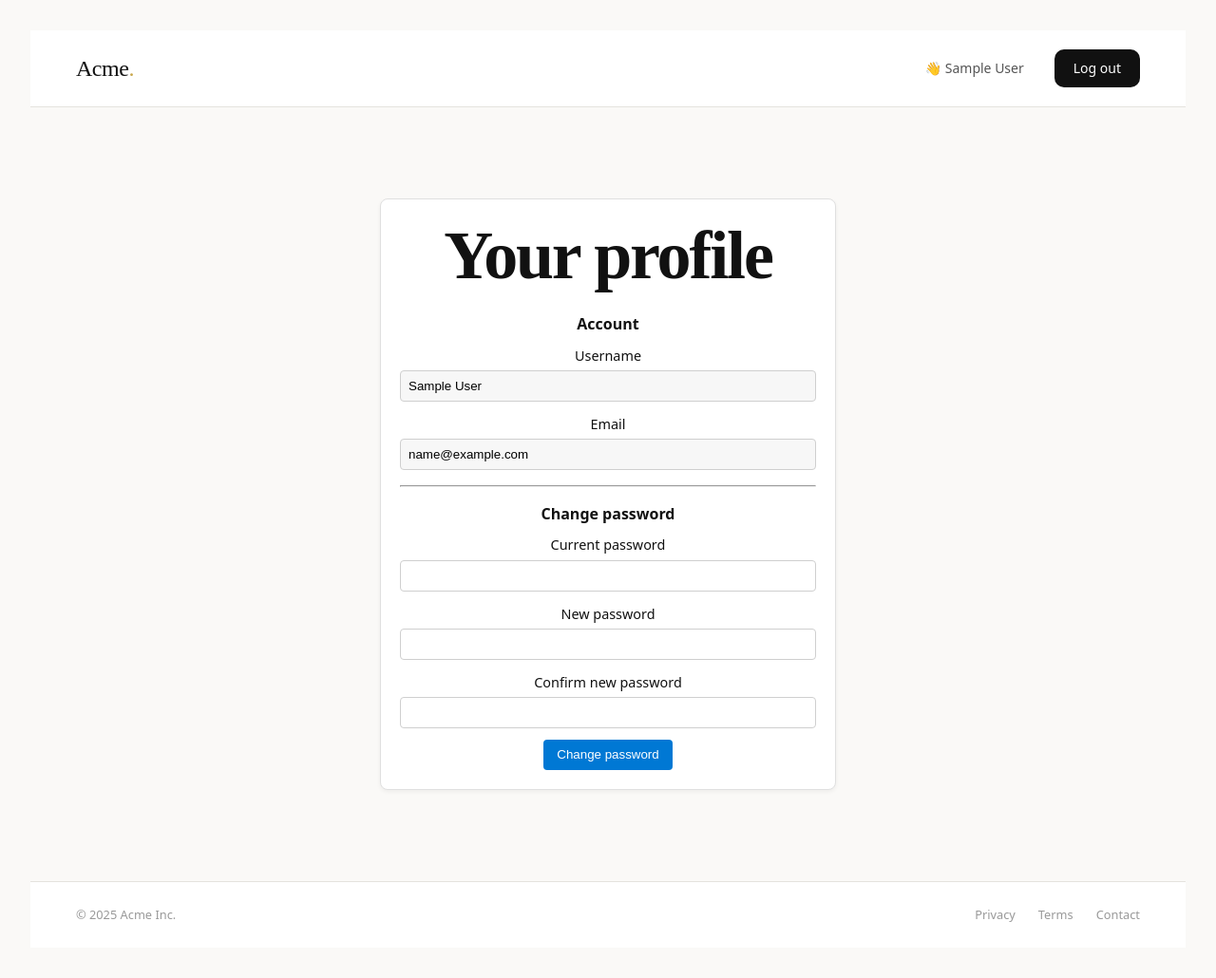
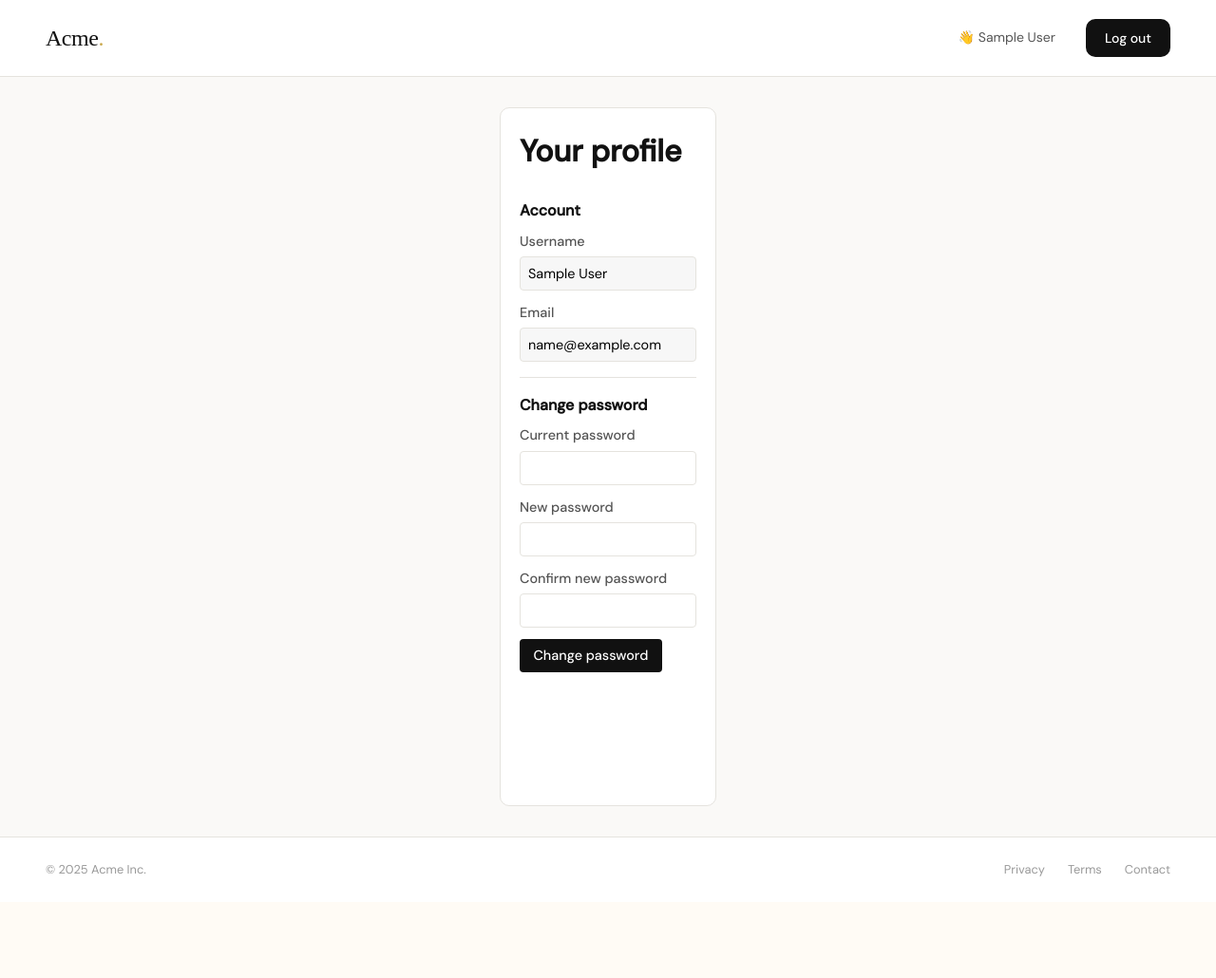
Before and after one commit to radufabian9794-glitch/SimpleWeb, a Flask app: page /profile2 in a window 1280 px wide. Shown: the whole page at 95% size. After the commit the page ends 923 px from the top, so only its background shows below. Run offline with Flask 3, Linux system fonts and the light colour scheme; the visitor is signed in with stand-in values (Sample User, id 1); tables that the repository leaves empty hold one stand-in row (values such as "Sample post"); some web fonts are replaced.

Commit message:
moved profile2 style to style.css

```diff
--- a/static/style.css
+++ b/static/style.css
@@ -576,3 +576,99 @@ body {
   margin-top: 2rem;
   color: var(--ink-faint);
 }
+
+/* ── Profile Page ── */
+.profile-page {
+  min-height: 100vh;
+  display: flex;
+  flex-direction: column;
+}
+
+.profile-card {
+  max-width: 480px;
+  margin: 2rem auto;
+  padding: 1.25rem;
+  border: 1px solid var(--border);
+  border-radius: var(--radius);
+  background: var(--surface);
+  flex: 1;
+}
+
+.profile-card h1 {
+  margin-bottom: 1.5rem;
+}
+
+.profile-card h2 {
+  font-size: 1rem;
+  margin: 0 0 0.5rem 0;
+}
+
+.profile-field {
+  margin-bottom: 0.75rem;
+}
+
+.profile-field label {
+  display: block;
+  font-size: 0.9rem;
+  font-weight: 500;
+  margin-bottom: 0.25rem;
+  color: var(--ink-soft);
+}
+
+.profile-field input[type="text"],
+.profile-field input[type="email"],
+.profile-field input[type="password"] {
+  width: 100%;
+  padding: 0.5rem;
+  border: 1px solid var(--border);
+  border-radius: 4px;
+  box-sizing: border-box;
+  font-family: inherit;
+  font-size: 0.9rem;
+}
+
+.profile-field input:focus {
+  border-color: var(--ink);
+  outline: none;
+  box-shadow: 0 0 0 3px rgba(0, 0, 0, 0.06);
+}
+
+.profile-card .btn-primary {
+  display: inline-block;
+  padding: 0.55rem 0.9rem;
+  background: var(--ink);
+  color: #fff;
+  border: none;
+  border-radius: 4px;
+  cursor: pointer;
+  font-weight: 500;
+  font-family: 'DM Sans', sans-serif;
+  font-size: 0.9rem;
+  transition: background 0.2s;
+}
+
+.profile-card .btn-primary:hover {
+  background: var(--accent-hover);
+}
+
+.profile-readonly {
+  background: #f7f7f7;
+}
+
+.profile-error {
+  color: #c62828;
+  font-size: 0.9rem;
+  margin-top: 0.5rem;
+}
+
+.profile-success {
+  color: #2e7d32;
+  font-size: 0.9rem;
+  margin-top: 0.5rem;
+}
+
+.profile-section-divider {
+  margin: 1rem 0;
+  border: none;
+  border-top: 1px solid var(--border);
+}
--- a/templates/profile2.html
+++ b/templates/profile2.html
@@ -6,19 +6,6 @@
   <title>Profile — Acme</title>
   <link rel="stylesheet" href="{{ url_for('static', filename='style.css') }}" />
   <link href="https://fonts.googleapis.com/css2?family=Instrument+Serif:ital@0;1&family=DM+Sans:wght@300;400;500&display=swap" rel="stylesheet" />
-  <style>
-        body{font-family:system-ui,-apple-system,Segoe UI,Roboto,Arial;margin:2rem}
-        .card{max-width:480px;margin:0 auto;padding:1.25rem;border:1px solid #e0e0e0;border-radius:8px}
-        .field{margin-bottom:0.75rem}
-        label{display:block;font-size:0.9rem;margin-bottom:0.25rem}
-        input[type="text"], input[type="email"], input[type="password"]{
-            width:100%;padding:0.5rem;border:1px solid #cfcfcf;border-radius:4px;box-sizing:border-box
-        }
-        .btn{display:inline-block;padding:0.55rem 0.9rem;background:#0078d4;color:#fff;border:none;border-radius:4px;cursor:pointer}
-        .error{color:#c62828;font-size:0.9rem;margin-top:0.5rem}
-        .success{color:#2e7d32;font-size:0.9rem;margin-top:0.5rem}
-        .readonly{background:#f7f7f7}
-    </style>
 </head>
 
 <body>
@@ -46,43 +33,42 @@
     {% endif %}
   {% endwith %}
 
-  <header class="hero">
-
-    <main class="card" role="main" aria-labelledby="profile-heading">
+  <div class="profile-page">
+    <main class="profile-card" role="main" aria-labelledby="profile-heading">
         <h1 id="profile-heading">Your profile</h1>
 
         <section aria-labelledby="account-info">
-            <h2 id="account-info" style="font-size:1rem;margin:0 0 0.5rem 0">Account</h2>
-            <div class="field">
+            <h2 id="account-info">Account</h2>
+            <div class="profile-field">
                 <label>Username</label>
-                <input type="text" value="{{ name }}" class="readonly" readonly aria-readonly="true">
+                <input type="text" value="{{ name }}" class="profile-readonly" readonly aria-readonly="true">
             </div>
-            <div class="field">
+            <div class="profile-field">
                 <label>Email</label>
-                <input type="email" value="{{ email }}" class="readonly" readonly aria-readonly="true">
+                <input type="email" value="{{ email }}" class="profile-readonly" readonly aria-readonly="true">
             </div>
         </section>
 
-        <hr style="margin:1rem 0">
+        <hr class="profile-section-divider">
 
         <section aria-labelledby="password-section">
-            <h2 id="password-section" style="font-size:1rem;margin:0 0 0.5rem 0">Change password</h2>
+            <h2 id="password-section">Change password</h2>
 
             <form id="password-form" method="post" action="/profile/change-password">
-                <div class="field">
+                <div class="profile-field">
                     <label for="current_password">Current password</label>
                     <input id="current_password" name="current_password" type="password" required autocomplete="current-password">
                 </div>
-                <div class="field">
+                <div class="profile-field">
                     <label for="new_password">New password</label>
                     <input id="new_password" name="new_password" type="password" required autocomplete="new-password" minlength="8">
                 </div>
-                <div class="field">
+                <div class="profile-field">
                     <label for="confirm_password">Confirm new password</label>
                     <input id="confirm_password" name="confirm_password" type="password" required autocomplete="new-password" minlength="8">
                 </div>
 
-                <button type="submit" class="btn">Change password</button>
+                <button type="submit" class="btn-primary">Change password</button>
                 <div id="msg" role="status" aria-live="polite"></div>
             </form>
         </section>
@@ -102,7 +88,7 @@
                 if (newPwd.value !== confirmPwd.value) {
                     e.preventDefault();
                     msg.textContent = 'New password and confirmation do not match.';
-                    msg.className = 'error';
+                    msg.className = 'profile-error';
                     confirmPwd.focus();
                     return;
                 }
@@ -110,16 +96,15 @@
                 if (newPwd.value.length < 8) {
                     e.preventDefault();
                     msg.textContent = 'New password must be at least 8 characters.';
-                    msg.className = 'error';
+                    msg.className = 'profile-error';
                     newPwd.focus();
                     return;
                 }
             });
         })();
     </script>
+  </div>
 
-
-  </header>
  <footer class="footer">
     <span>© 2025 Acme Inc.</span>
     <div class="footer-links">
```
